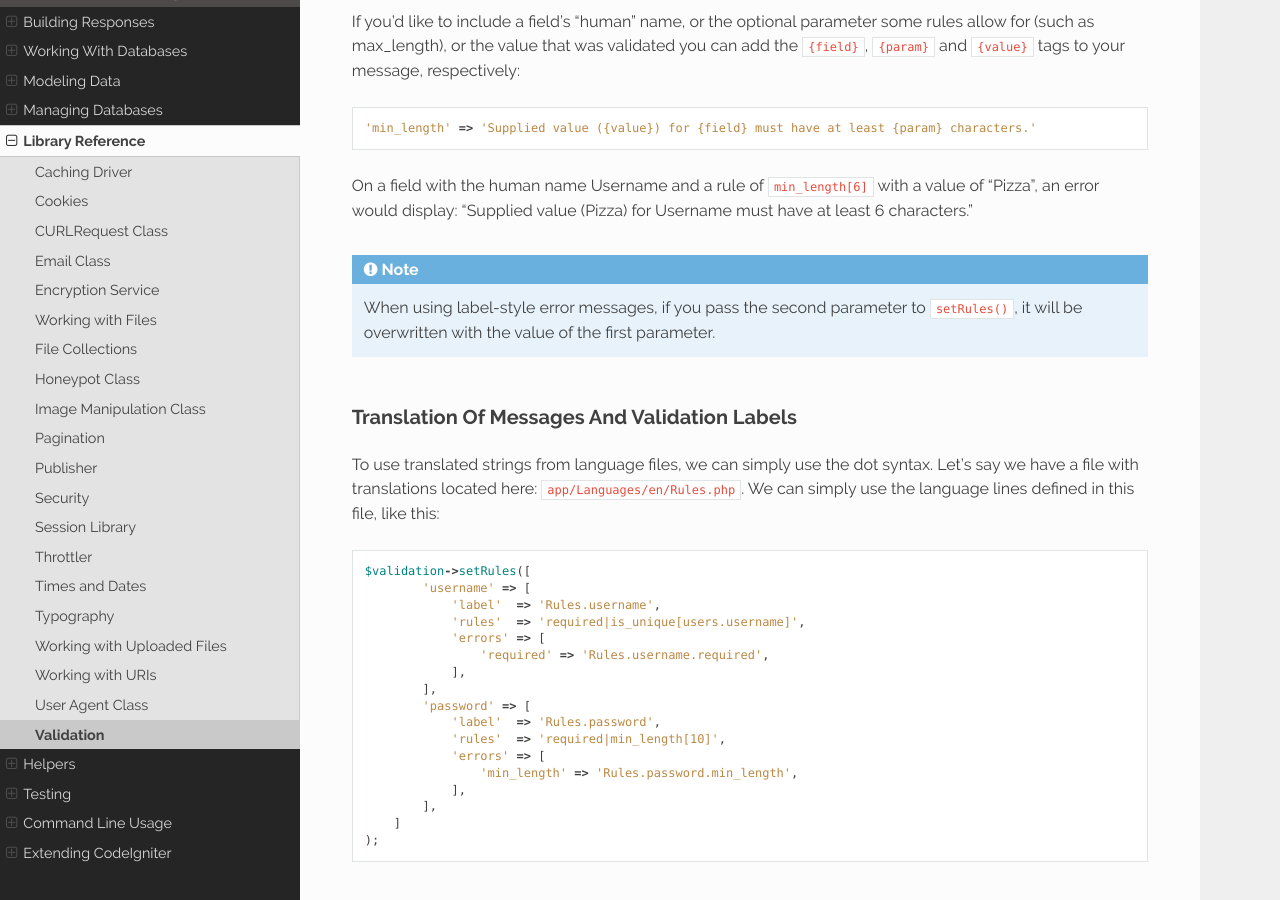
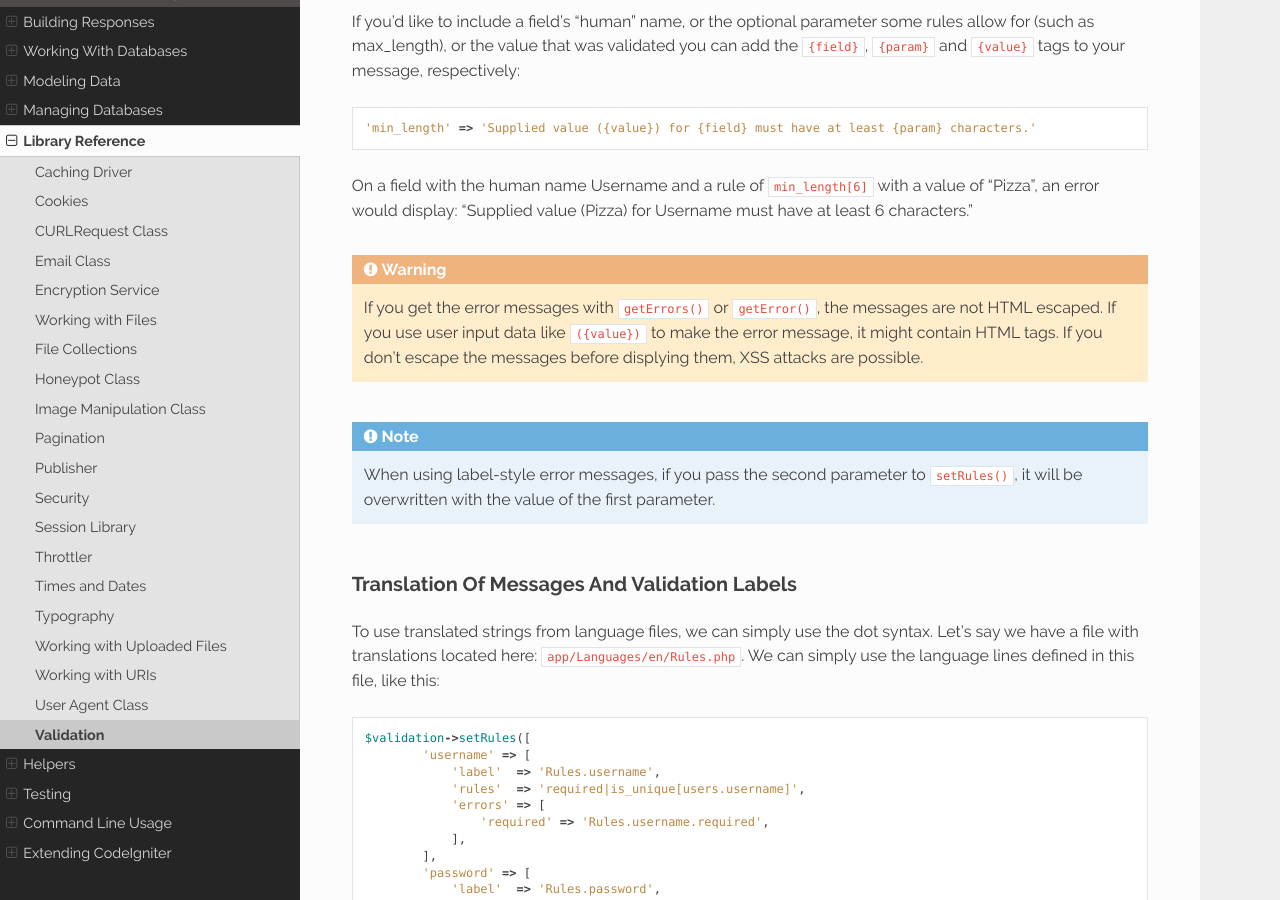
Before and after one commit to NEKOGET/ci4_user_guide_src, a Sphinx documentation site: the page built from source/libraries/validation.rst, in a window 1280 px wide and 900 px high, scrolled down 11996 px. Built offline with Sphinx 7.4.7 and the Read the Docs theme 2.0.0, drawn with Linux system fonts in a browser that asks for light colours.

Commit message:
docs: add warning about XSS risk

```diff
--- a/source/libraries/validation.rst
+++ b/source/libraries/validation.rst
@@ -530,6 +530,8 @@ or the value that was validated you can add the ``{field}``, ``{param}`` and ``{
 On a field with the human name Username and a rule of ``min_length[6]`` with a value of “Pizza”, an error would display: “Supplied value (Pizza) for Username must have
 at least 6 characters.”
 
+.. warning:: If you get the error messages with ``getErrors()`` or ``getError()``, the messages are not HTML escaped. If you use user input data like ``({value})`` to make the error message, it might contain HTML tags. If you don't escape the messages before displying them, XSS attacks are possible.
+
 .. note:: When using label-style error messages, if you pass the second parameter to ``setRules()``, it will be overwritten with the value of the first parameter.
 
 Translation Of Messages And Validation Labels
```
